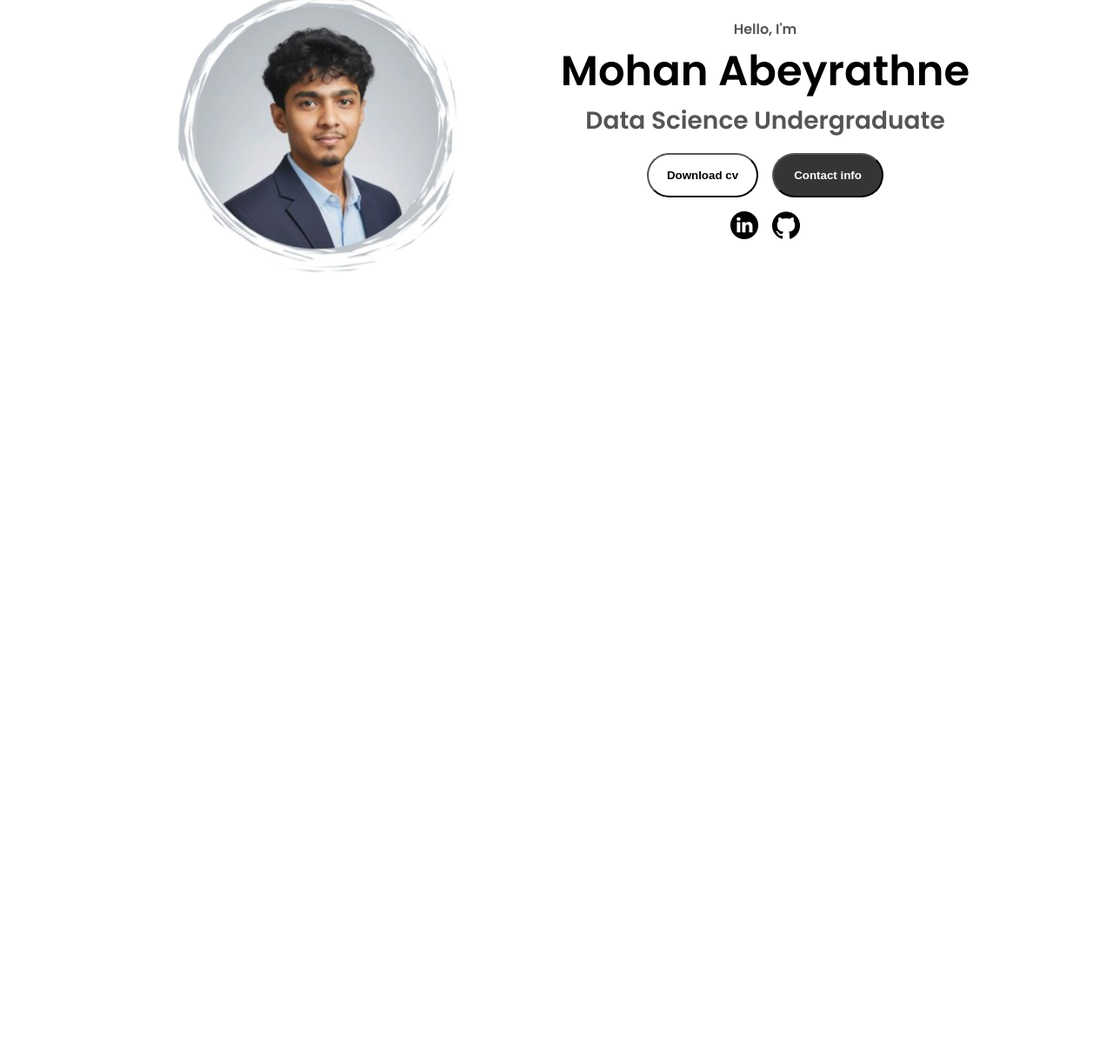
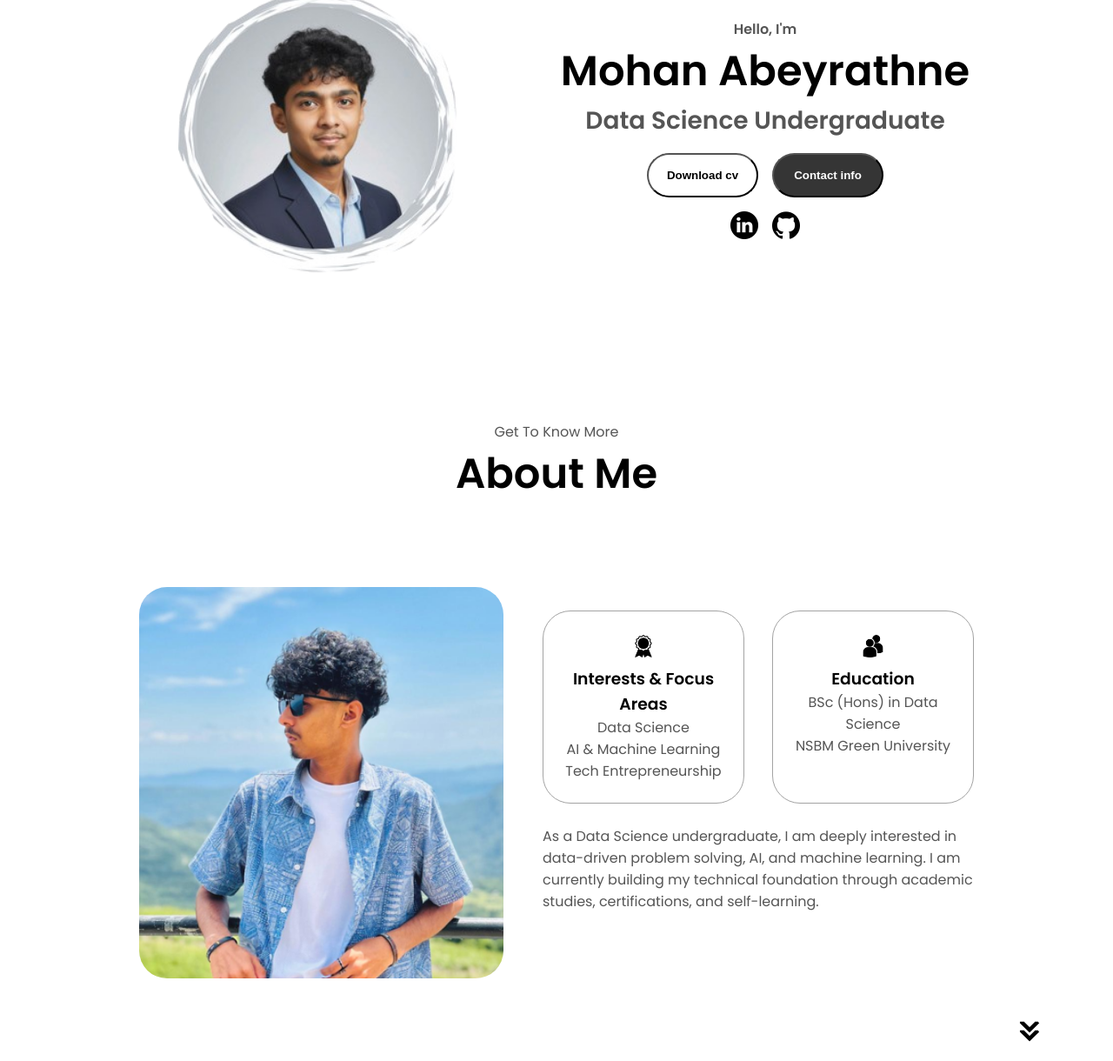
Before and after one commit to MS200311/html-css-js-portfolio, a plain HTML site: page index.html in a window 1280 px wide. Shown: the part 324-1544 px from the top of the page at 87% size. Before the commit the page ends 800 px from the top, so only its background shows below. Drawn offline with Linux system fonts and the light colour scheme.

Commit message:
completed about section

```diff
--- a/index.html
+++ b/index.html
@@ -13,7 +13,7 @@
         <div>
             <ul class="nav-links">
                 <li><a href="#about">About</a></li>
-                <li><a href="#experience">Experience</a></li>
+                <li><a href="#certifications">Certifications</a></li>
                 <li><a href="#projects">Projects</a></li>
                 <li><a href="#contact">Contact</a></li>
             </ul>
@@ -30,16 +30,17 @@
             </div>
         <div class="menu-links">
             <li><a href="#about" onclick="toggleMenu()">About</a></li>
-            <li><a href="#experience" onclick="toggleMenu()">Experience</a></li>
+            <li><a href="#certifications" onclick="toggleMenu()">Certifications</a></li>
             <li><a href="#projects" onclick="toggleMenu()">Projects</a></li>
             <li><a href="#contact" onclick="toggleMenu()">Contact</a></li>
         </div>
         </div>
     </nav>
 
+    <!--Profile section-->
     <section id="profile">
         <div class="section__pic-container">
-            <img src="./assets/profile-pic.png" alt="Mohan Abeyrathne profile picture">
+            <img src="./assets/profile-pic.png" alt="Mohan Abeyrathne profile picture" class="profile-pic">
         </div>
         <div class="section__text">
             <p class="section__text__p1">Hello, I'm</p>
@@ -69,6 +70,57 @@
         </div>
 
     </section>
+
+    <!--About section-->
+        <section id="about">
+        <p class="section__text__p1">Get To Know More</p>
+        <h1 class="title">About Me</h1>
+        <div class="section-container">
+            <div class="section__pic-container">
+            <img
+                src="./assets/about-pic.png"
+                alt="Profile picture"
+                class="about-pic"
+            />
+            </div>
+            <div class="about-details-container">
+            <div class="about-containers">
+                <div class="details-container">
+                <img
+                    src="./assets/experience.png"
+                    alt="Experience icon"
+                    class="icon"
+                />
+                <h3>Interests & Focus Areas</h3>
+                <p>Data Science<br>AI & Machine Learning<br>Tech Entrepreneurship</p>                </div>
+                <div class="details-container">
+                <img
+                    src="./assets/education.png"
+                    alt="Education icon"
+                    class="icon"
+                />
+                <h3>Education</h3>
+                <p>BSc (Hons) in Data Science<br>NSBM Green University</p>                </div>
+            </div>
+            <div class="text-container">
+                <p>
+                <br>As a Data Science undergraduate, I am deeply interested in
+                data-driven problem solving, AI, and machine learning.
+                I am currently building my technical foundation through
+                academic studies, certifications, and self-learning.
+                </p>
+            </div>
+            </div>
+        </div>
+        <img
+            src="./assets/arrow.png"
+            alt="Arrow icon"
+            class="icon arrow"
+            onclick="location.href='./#experience'"
+        />
+        </section>
+
+
     <script src="script.js"></script>
 </body>
 </html>
--- a/style.css
+++ b/style.css
@@ -260,3 +260,54 @@ section{
 .btn-container{
     gap: 1rem;
 }
+
+/* ABOUT SECTION */
+
+#about{
+    position: relative;
+}
+
+.about-containers {
+    gap: 2rem;
+}
+
+.about-details-container{
+    justify-content: center;
+    flex-direction: column;
+}
+
+.about-containers,
+.about-details-container{
+    display: flex;
+}
+
+.about-pic{
+    border-radius: 2rem;
+    height: 450px;
+}
+
+.arrow{
+    position: absolute;
+    right: -5rem;
+}
+
+.details-container{
+    padding: 1.5rem;
+    flex: 1;
+    background: white;
+    border-radius: 2rem;
+    border: rgb(53, 53, 53) 0.1rem solid;
+    border-color: rgb(163, 163, 163);
+    text-align: center;
+}
+
+.section-container{
+    gap: 4rem;
+    height: 80%;
+}
+
+.section__pic-container{
+    height: 400px;
+    width: 400px;
+    margin: auto 0;
+}
```
